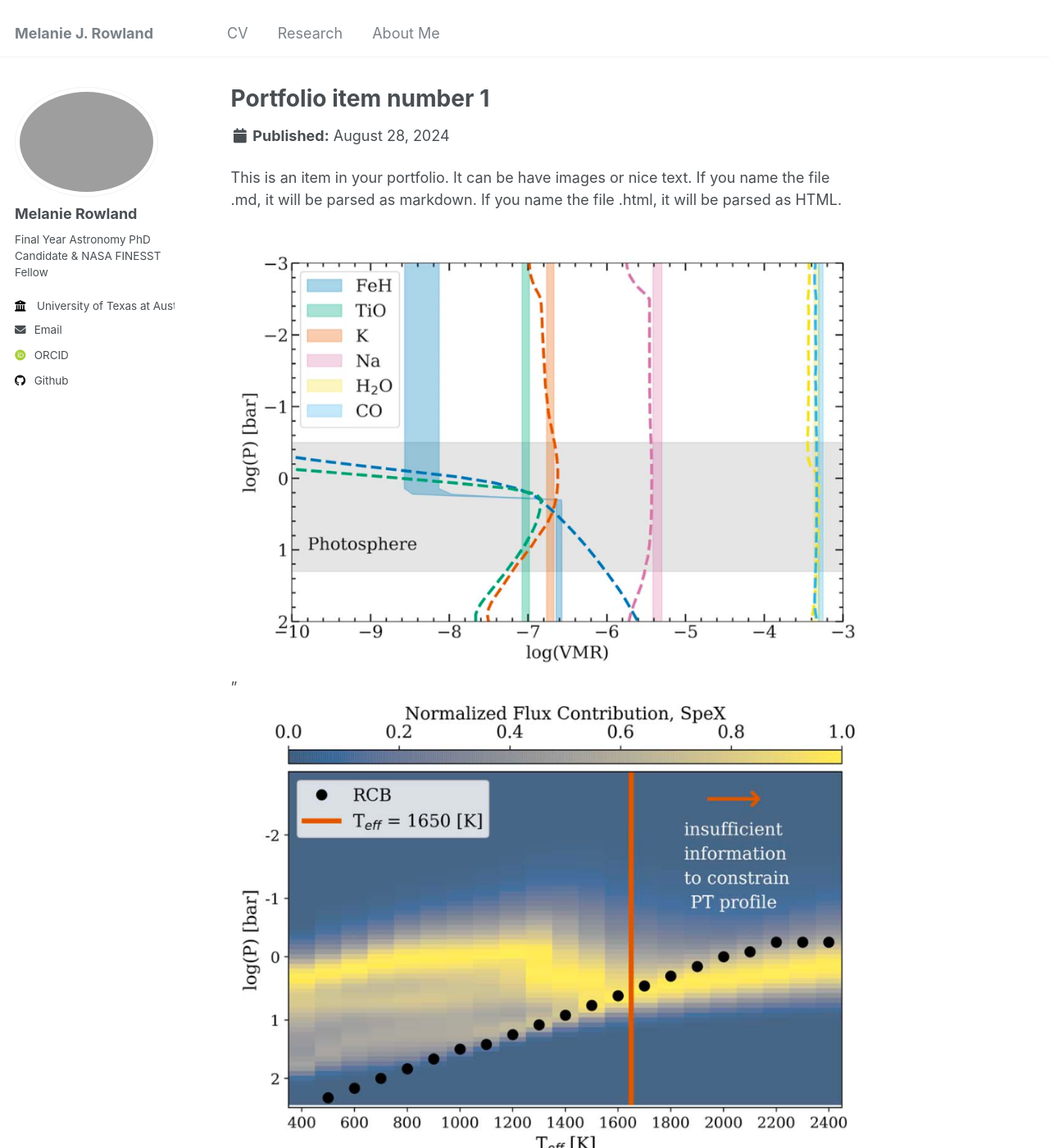
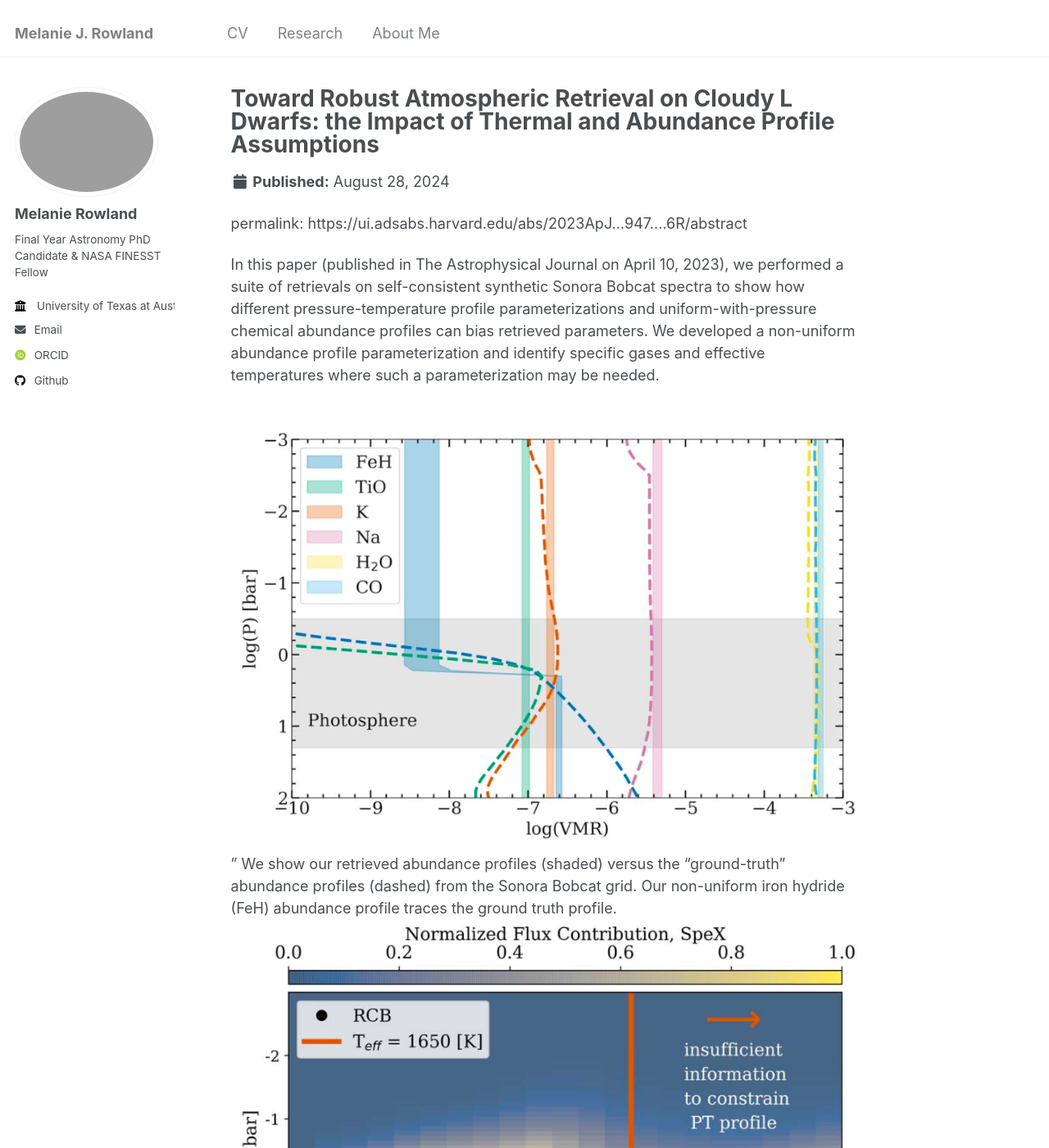
Before and after one commit to melrows/melrows.github.io, a Jekyll site: the page built from _portfolio/portfolio-1.md, in a window 1280 px wide and 1400 px high. Shown: the whole window at 82% size. Built offline with Jekyll 4.4.1, drawn with Linux system fonts in a browser that asks for light colours; some web fonts are replaced; some of the changed text lies outside the part shown.

Commit message:
Update portfolio-1.md

```diff
--- a/_portfolio/portfolio-1.md
+++ b/_portfolio/portfolio-1.md
@@ -1,11 +1,15 @@
 ---
-title: "Portfolio item number 1"
-excerpt: "Short description of portfolio item number 1<br/><img src='/images/Rowland2023_Fig6.png'>"
+title: "Toward Robust Atmospheric Retrieval on Cloudy L Dwarfs: the Impact of Thermal and Abundance Profile Assumptions"
+excerpt: "We performed a suite of retrievals on self-consistent Sonora Bobcat spectra to show how different pressure-temperature profile parameterizations and uniform-with-pressure chemical abundance profiles can bias retrieved parameters. We developed a non-uniform abundance profile parameterization and identify specific gases and effective temperatures where such a parameterization may be needed.<br/><img src='/images/Rowland2023_Fig6.png'>"
 collection: portfolio
 ---
+permalink: https://ui.adsabs.harvard.edu/abs/2023ApJ...947....6R/abstract
 
-This is an item in your portfolio. It can be have images or nice text. If you name the file .md, it will be parsed as markdown. If you name the file .html, it will be parsed as HTML.
+In this paper (published in The Astrophysical Journal on April 10, 2023), we performed a suite of retrievals on self-consistent synthetic Sonora Bobcat spectra to show how different pressure-temperature profile parameterizations and uniform-with-pressure chemical abundance profiles can bias retrieved parameters. We developed a non-uniform abundance profile parameterization and identify specific gases and effective temperatures where such a parameterization may be needed.
 
 <br/><img src='/images/Rowland2023_Fig6.png'>"
+We show our retrieved abundance profiles (shaded) versus the "ground-truth" abundance profiles (dashed) from the Sonora Bobcat grid. Our non-uniform iron hydride (FeH) abundance profile traces the ground truth profile.
 <br/><img src='/images/Rowland2023_Figure7.png'>"
+This plot shows the SpeX (low resoltuion 1-2.5 micron) photosphere for objects of different effective temperatures. The dots indicate the radiative-convective boundary based on Sonora Bobcat models. If observations are not senstive to pressures below the radiative-convective boundary, smoothed P(T) profiles and parameterized P(T) profiles will produce unreliabe P(T) profile results.
 <br/><img src='/images/Rowland2023_Figure8.png'>"
+Nonuniformity vs. spectral impact of 14 gases for L dwarfs. Color gradients indicate different effective temperatures. Gases in the upper right of each plot have high spectral impact and have highly nonuniform abundance profiles. Gases whose removal does not impact any data points in the spectrum above the noise are indicated with black circles. The stars indicate the values for the 2000 K object studied in this paper.
```
